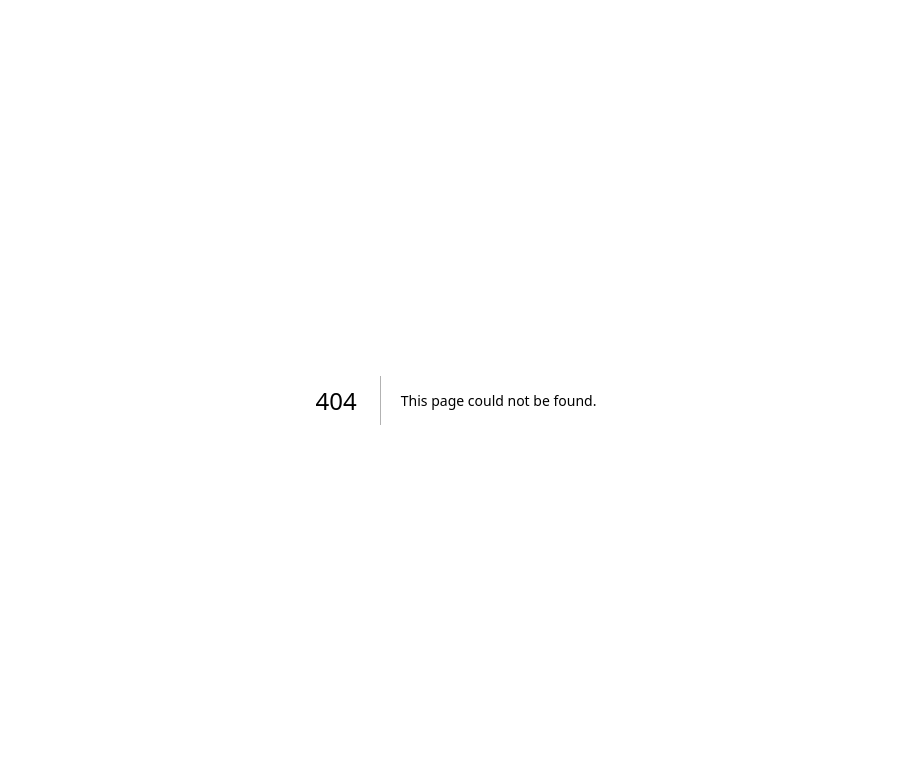
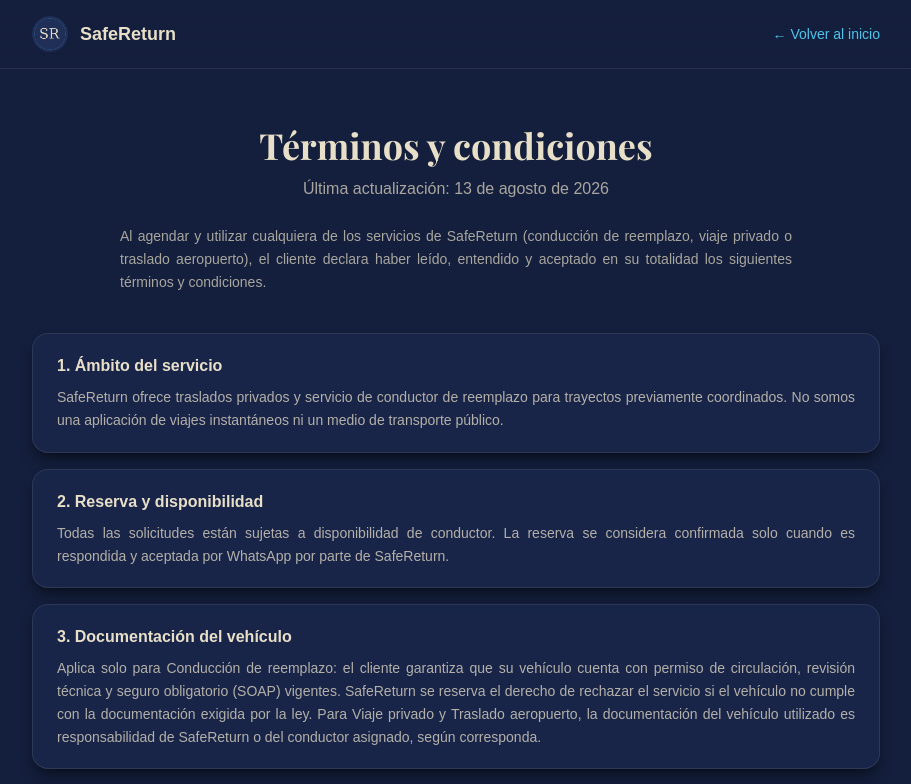
Before and after one commit to matiiiene4/safereturn-web, a Next.js app: page /terminos in a window 1280 px wide. Before the commit this address had no page. Shown: the top 784 px of the page, without its empty margins (184-1095 px from the left). Built offline with nearby package versions, Linux system fonts and the light colour scheme.

Commit message:
Create page.tsx

```diff
--- /dev/null
+++ b/app/terminos/page.tsx
@@ -0,0 +1,152 @@
+import Image from "next/image";
+import Link from "next/link";
+
+const terminos = [
+  {
+    title: "1. Ámbito del servicio",
+    content:
+      "SafeReturn ofrece traslados privados y servicio de conductor de reemplazo para trayectos previamente coordinados. No somos una aplicación de viajes instantáneos ni un medio de transporte público.",
+  },
+  {
+    title: "2. Reserva y disponibilidad",
+    content:
+      "Todas las solicitudes están sujetas a disponibilidad de conductor. La reserva se considera confirmada solo cuando es respondida y aceptada por WhatsApp por parte de SafeReturn.",
+  },
+  {
+    title: "3. Documentación del vehículo",
+    content:
+      "Aplica solo para Conducción de reemplazo: el cliente garantiza que su vehículo cuenta con permiso de circulación, revisión técnica y seguro obligatorio (SOAP) vigentes. SafeReturn se reserva el derecho de rechazar el servicio si el vehículo no cumple con la documentación exigida por la ley. Para Viaje privado y Traslado aeropuerto, la documentación del vehículo utilizado es responsabilidad de SafeReturn o del conductor asignado, según corresponda.",
+  },
+  {
+    title: "4. Tarifas y cotizaciones",
+    content:
+      "La tarifa depende de la distancia, el horario, el tipo de servicio, la cantidad de paradas y las direcciones entregadas. Las cotizaciones pueden ajustarse si se modifican la ruta, los horarios o la información inicial.",
+  },
+  {
+    title: "5. Medios de pago",
+    content:
+      "El servicio se paga mediante tarjeta de crédito o débito, a través de los medios de pago habilitados por SafeReturn. No se aceptan pagos en efectivo directamente al conductor.",
+  },
+  {
+    title: "6. Combustible y peajes",
+    content:
+      "En Conducción de reemplazo, el vehículo es del cliente: el combustible y los peajes de autopista (TAG) corren por su cuenta, ya que se generan directamente en su propio vehículo durante el trayecto. En Viaje privado y Traslado aeropuerto, el combustible y los peajes están incluidos dentro del valor cotizado.",
+  },
+  {
+    title: "7. Cambios y modificaciones",
+    content:
+      "Cualquier cambio (horario, origen/destino, paradas, pasajeros adicionales, etc.) debe informarse por WhatsApp. El valor del servicio puede variar según el nuevo recorrido o condiciones.",
+  },
+  {
+    title: "8. Política de cancelación y reembolso",
+    content:
+      "Si se cancela con al menos 24 horas de anticipación, el reembolso es del 100%. Si se cancela entre 12 y 24 horas antes del servicio, el reembolso es del 50%. Si se cancela con menos de 12 horas o el pasajero no se presenta, no corresponde reembolso.",
+  },
+  {
+    title: "9. Puntualidad y tiempos de espera",
+    content:
+      "El conductor esperará un tiempo razonable en el punto de encuentro. Después de ese plazo, podría cobrarse tiempo adicional o considerarse el viaje cancelado según las condiciones informadas al cliente.",
+  },
+  {
+    title: "10. Seguridad y comportamiento",
+    content:
+      "No se permite fumar, consumir drogas o mantener conductas que pongan en riesgo la seguridad. El conductor puede dar por terminado el servicio si hay comportamiento inadecuado o agresivo.",
+  },
+  {
+    title: "11. Pasajeros menores de edad",
+    content:
+      "Los pasajeros menores de 18 años deben viajar siempre acompañados de un adulto responsable. SafeReturn no presta servicios a menores de edad no acompañados.",
+  },
+  {
+    title: "12. Responsabilidad ante accidentes de tránsito",
+    content:
+      "En Conducción de reemplazo, ante un accidente de tránsito durante el servicio, se aplicará en primer lugar el seguro obligatorio (SOAP) y el seguro particular del vehículo del cliente, si lo tuviese contratado. En Viaje privado y Traslado aeropuerto, aplicará el seguro correspondiente al vehículo dispuesto para el servicio. En ambos casos, SafeReturn colaborará en la gestión del siniestro, pero no se hace responsable de daños que excedan la cobertura de dichos seguros, salvo negligencia comprobada del conductor asignado.",
+  },
+  {
+    title: "13. Multas de tránsito",
+    content:
+      "Las infracciones cursadas durante el trayecto por responsabilidad directa del conductor serán asumidas por SafeReturn. En Conducción de reemplazo, las infracciones asociadas a condiciones previas del vehículo del cliente (documentos vencidos, fallas mecánicas, etc.) son responsabilidad de este último.",
+  },
+  {
+    title: "14. Daños y limpieza del vehículo",
+    content:
+      "El pasajero será responsable de los daños o de la necesidad de limpieza especial del vehículo utilizado durante el servicio —ya sea el vehículo propio del cliente en Conducción de reemplazo, o el vehículo dispuesto por SafeReturn en Viaje privado y Traslado aeropuerto— cuando sean ocasionados por su conducta.",
+  },
+  {
+    title: "15. Objetos olvidados",
+    content:
+      "SafeReturn no se hace responsable por objetos olvidados dentro del vehículo durante el servicio. En caso de encontrarlos, el conductor informará al cliente para coordinar su devolución, sujeto a disponibilidad.",
+  },
+  {
+    title: "16. Privacidad y uso de datos",
+    content:
+      "Los datos del cliente se utilizan solo para coordinar el servicio a través de WhatsApp y registro interno básico. El conductor asignado también tendrá acceso a los datos necesarios del viaje (nombre de contacto, teléfono y direcciones) para poder prestarlo. No se comparten datos con terceros para fines comerciales.",
+  },
+  {
+    title: "17. Fuerza mayor y reprogramaciones",
+    content:
+      "SafeReturn podrá reprogramar o cancelar un servicio ante situaciones de fuerza mayor (accidentes, cortes de ruta, problemas climáticos u otros eventos externos). En esos casos, se coordinará con el cliente la mejor alternativa posible.",
+  },
+  {
+    title: "18. Modificación de estos términos",
+    content:
+      "SafeReturn podrá actualizar estos términos y condiciones en cualquier momento. Los cambios se entenderán vigentes desde su publicación en este sitio web.",
+  },
+  {
+    title: "19. Ley aplicable y jurisdicción",
+    content:
+      "Estos términos se rigen por las leyes de la República de Chile. Cualquier controversia derivada del servicio será sometida a los tribunales competentes de Santiago.",
+  },
+];
+
+export default function TerminosPage() {
+  return (
+    <main className="min-h-screen bg-navy-deep text-cream">
+      <header className="sticky top-0 z-30 border-b border-cream/10 bg-gradient-to-b from-navy-deep/90 to-navy-deep/70 backdrop-blur">
+        <div className="mx-auto flex max-w-4xl items-center justify-between px-4 py-4 md:px-6">
+          <Link href="/" className="flex items-center gap-3">
+            <div className="relative h-9 w-9 overflow-hidden rounded-xl">
+              <Image src="/logo-safereturn.png" alt="SafeReturn logo" fill className="object-cover" sizes="36px" />
+            </div>
+            <span className="text-lg font-semibold">
+              <span className="font-bold">Safe</span>Return
+            </span>
+          </Link>
+          <Link href="/" className="text-sm text-celeste hover:underline">
+            ← Volver al inicio
+          </Link>
+        </div>
+      </header>
+
+      <div className="mx-auto max-w-4xl px-4 py-14 md:px-6">
+        <h1 className="text-center font-serif text-3xl font-bold md:text-4xl">Términos y condiciones</h1>
+        <p className="mt-3 text-center text-cream/70">
+          Última actualización: {new Date().toLocaleDateString("es-CL", { year: "numeric", month: "long", day: "numeric" })}
+        </p>
+        <p className="mt-6 text-sm text-cream/70 leading-relaxed max-w-2xl text-justify mx-auto">
+          Al agendar y utilizar cualquiera de los servicios de SafeReturn (conducción de reemplazo,
+          viaje privado o traslado aeropuerto), el cliente declara haber leído, entendido y aceptado
+          en su totalidad los siguientes términos y condiciones.
+        </p>
+
+        <div className="mt-10 space-y-4">
+          {terminos.map((item, idx) => (
+            <div
+              key={idx}
+              className="rounded-2xl border border-cream/10 bg-navy/60 px-6 py-5 shadow-lg shadow-black/40 transition-all duration-300 hover:-translate-y-1 hover:border-celeste/50 hover:shadow-[0_0_45px_rgba(79,195,236,0.2)]"
+            >
+              <h2 className="font-semibold text-cream">{item.title}</h2>
+              <p className="mt-2 text-sm leading-relaxed text-cream/75 text-justify">{item.content}</p>
+            </div>
+          ))}
+        </div>
+
+        <p className="mt-8 text-center text-xs text-cream/40">
+          Matías Nicolás Naranjo Luna Transporte y Servicios E.I.R.L. — RUT 78.469.724-K
+          <br />
+          Santiago, Chile.
+        </p>
+      </div>
+    </main>
+  );
+}
```
